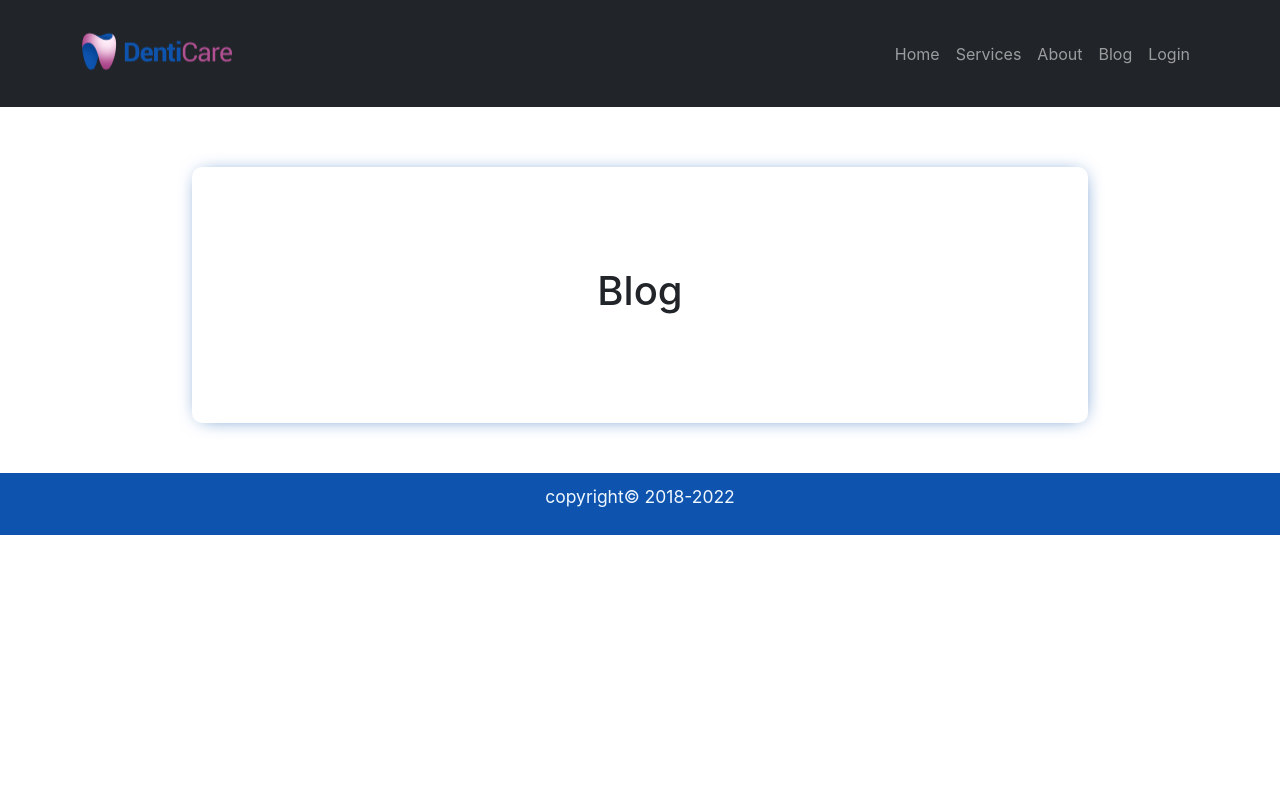
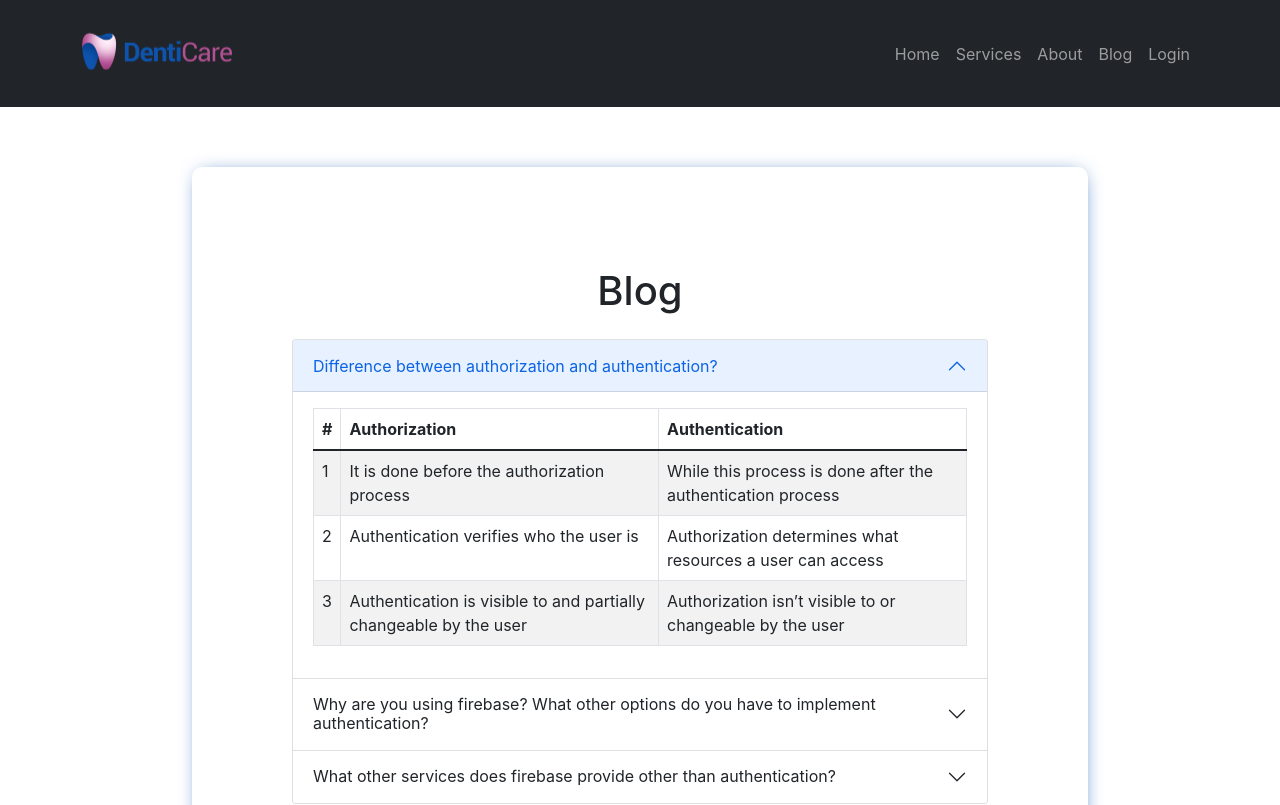
Before and after one commit to mdmasummollaalhaz/Denti-Care, a React (Create React App) app: page /blog in a window 1280 px wide. Shown: the top 805 px of the page. Built offline with nearby package versions, Linux system fonts and the light colour scheme; no server answers.

Commit message:
Blog added and project completed

```diff
--- a/src/Pages/Blogs/Blog/Blog.js
+++ b/src/Pages/Blogs/Blog/Blog.js
@@ -1,12 +1,118 @@
 import React from 'react';
+import { Accordion, Table } from 'react-bootstrap';
 import './Blog.css';
 
 const Blog = () => {
-    return (
-        <div className='container blogs'>
-            <h1 className='text-center'>Blog</h1>
-        </div>
-    );
+  return (
+    <div className="container blogs">
+      <h1 className="text-center mb-4">Blog</h1>
+      <div>
+        <Accordion defaultActiveKey="0">
+          <Accordion.Item eventKey="0">
+            <Accordion.Header>
+              Difference between authorization and authentication?
+            </Accordion.Header>
+            <Accordion.Body>
+              <Table striped bordered hover>
+                <thead>
+                  <tr>
+                    <th>#</th>
+                    <th>Authorization</th>
+                    <th>Authentication</th>
+                  </tr>
+                </thead>
+                <tbody>
+                  <tr>
+                    <td>1</td>
+                    <td>It is done before the authorization process</td>
+                    <td>
+                      While this process is done after the authentication
+                      process
+                    </td>
+                  </tr>
+                  <tr>
+                    <td>2</td>
+                    <td>Authentication verifies who the user is</td>
+                    <td>
+                      Authorization determines what resources a user can access
+                    </td>
+                  </tr>
+                  <tr>
+                    <td>3</td>
+                    <td>
+                      Authentication is visible to and partially changeable by
+                      the user
+                    </td>
+                    <td>
+                      Authorization isn’t visible to or changeable by the user
+                    </td>
+                  </tr>
+                </tbody>
+              </Table>
+            </Accordion.Body>
+          </Accordion.Item>
+          <Accordion.Item eventKey="1">
+            <Accordion.Header>
+              Why are you using firebase? What other options do you have to
+              implement authentication?
+            </Accordion.Header>
+            <Accordion.Body>
+              Firebase gives us functionality like analytics, databases,
+              messaging and crash reporting so we can move quickly and focus on
+              our users. Firebase is built on Google infrastructure and scales
+              automatically, for even the largest apps.
+              <br />
+              It's makes it easier to get your users signed-in without having to
+              understand the complexities behind implementing your own
+              authentication system.
+              <br />
+              <br />
+              <strong>
+                Here have 12 options for implement authentication at firebase.
+                They are -
+              </strong>
+              <ul>
+                <li>Email/Password</li>
+                <li>Google</li>
+                <li>Facebook</li>
+                <li>Play Games</li>
+                <li>Phone</li>
+                <li>Game center</li>
+                <li>Apple</li>
+                <li>Github</li>
+                <li>Anonymous</li>
+                <li>Microsoft</li>
+                <li>Twitter</li>
+                <li>Yahoo</li>
+              </ul>
+            </Accordion.Body>
+          </Accordion.Item>
+          <Accordion.Item eventKey="2">
+            <Accordion.Header>
+              What other services does firebase provide other than
+              authentication?
+            </Accordion.Header>
+            <Accordion.Body>
+              <strong>
+                There are many services which Firebase provides, Most useful of
+                them are:
+              </strong>
+              <ul>
+                <li>Cloud Firestore</li>
+                <li>Hosting</li>
+                <li>Cloud Storage</li>
+                <li>Google Analytics</li>
+                <li>Predictions</li>
+                <li>Cloud Messaging</li>
+                <li>Dynamic Links</li>
+                <li>Remote Config</li>
+              </ul>
+            </Accordion.Body>
+          </Accordion.Item>
+        </Accordion>
+      </div>
+    </div>
+  );
 };
 
 export default Blog;
```
Also changed, not shown: 1 other file (tests, documents, lock files or other folders).
